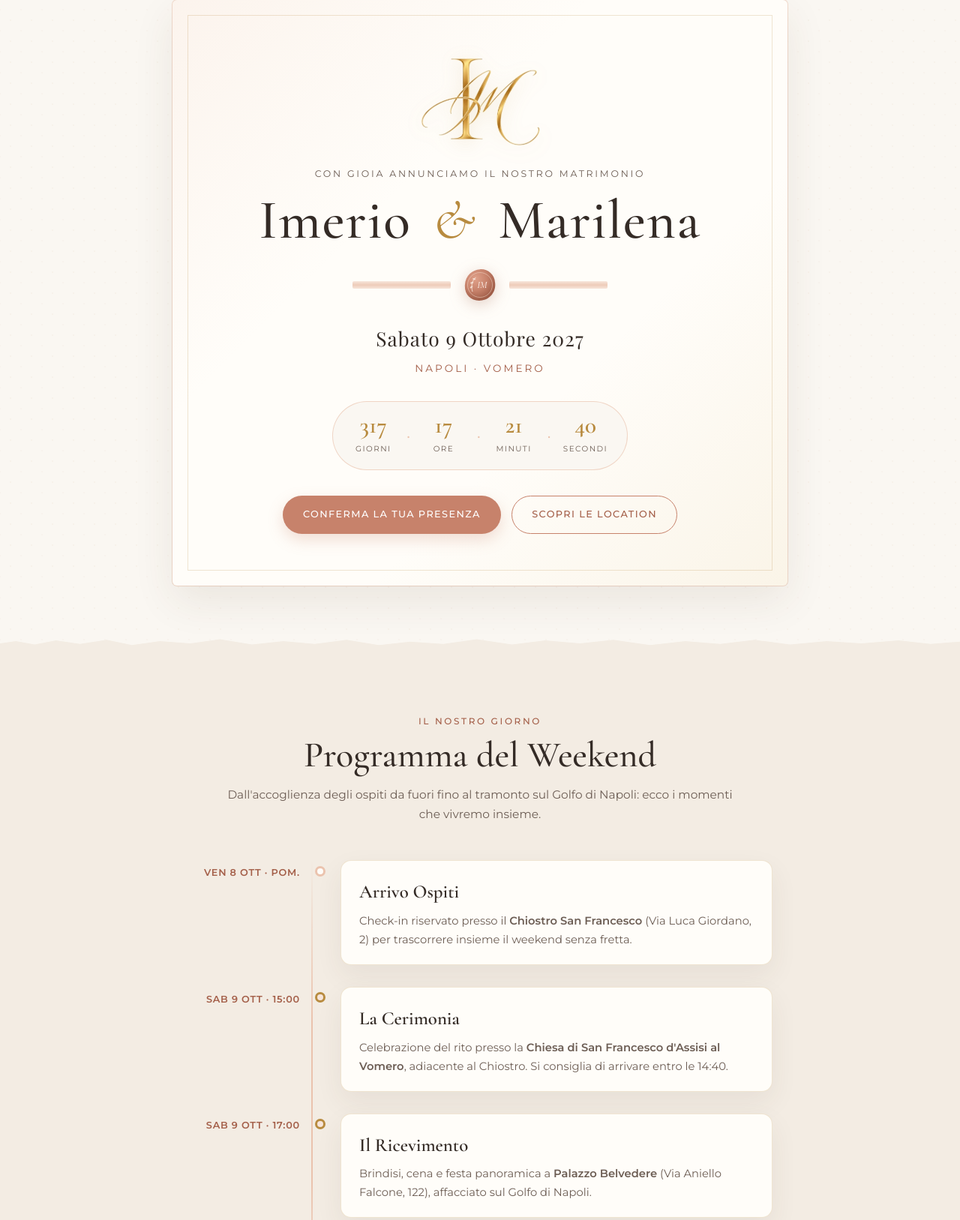
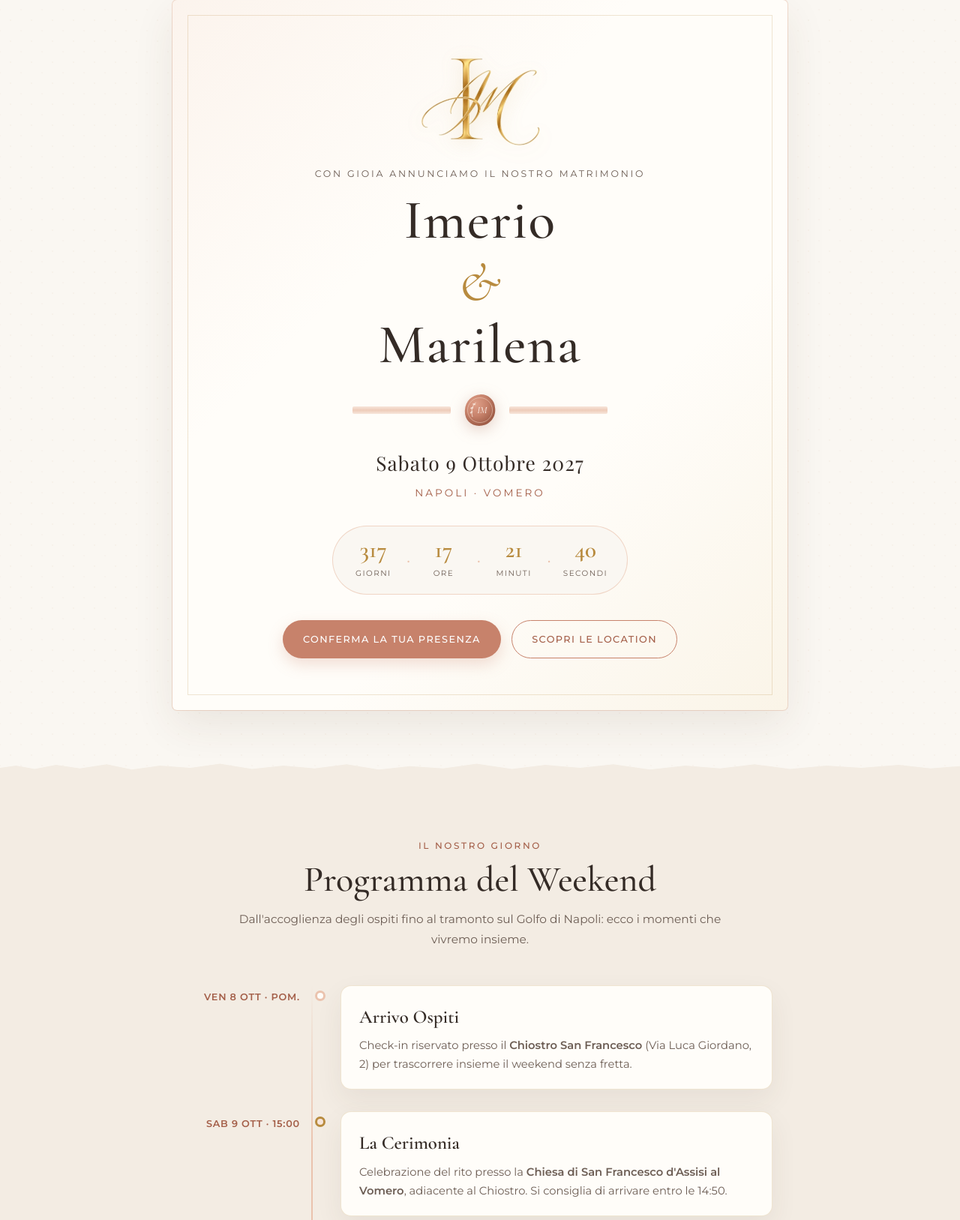
Before and after one commit to imerioSp/MatrimonioImerioMarilena, a plain HTML site: page index.html in a window 1280 px wide. Shown: the part 127-1754 px from the top of the page at 75% size. Drawn offline with nearby package versions, Linux system fonts and the light colour scheme; a web font is replaced by a local one.

Commit message:
Nomi su tre righe, testo ospiti aggiornato e orario arrivo 14:50

```diff
--- a/css/style.css
+++ b/css/style.css
@@ -240,10 +240,11 @@ a:hover {
 }
 
 .couple-names .amp {
+  display: block;
   font-style: italic;
   color: var(--gold);
   font-weight: 400;
-  margin: 0 0.15em;
+  margin: 0.08em 0;
 }
 
 .wax-divider {
--- a/index.html
+++ b/index.html
@@ -139,7 +139,7 @@
           <p class="section-kicker">Il Nostro Giorno</p>
           <h2 class="section-title">Programma del Weekend</h2>
           <p class="section-lead">
-            Dall'accoglienza degli ospiti da fuori fino al tramonto sul Golfo di Napoli: ecco i momenti che vivremo insieme.
+            Dall'accoglienza degli ospiti fino al tramonto sul Golfo di Napoli: ecco i momenti che vivremo insieme.
           </p>
         </div>
 
@@ -158,7 +158,7 @@
             <div class="timeline-dot timeline-dot-gold"></div>
             <div class="timeline-content">
               <h3>La Cerimonia</h3>
-              <p>Celebrazione del rito presso la <strong>Chiesa di San Francesco d'Assisi al Vomero</strong>, adiacente al Chiostro. Si consiglia di arrivare entro le 14:40.</p>
+              <p>Celebrazione del rito presso la <strong>Chiesa di San Francesco d'Assisi al Vomero</strong>, adiacente al Chiostro. Si consiglia di arrivare entro le 14:50.</p>
             </div>
           </article>
 
@@ -298,7 +298,7 @@
       </div>
     </section>
 
-    <!-- Ospitalità per ospiti da fuori -->
+    <!-- Ospitalità per ospiti -->
     <section class="section section-tinted" id="ospitalita">
       <div class="container">
         <div class="hospitality-card reveal" data-location="chiostro">
@@ -567,7 +567,7 @@
           <details class="faq-item">
             <summary>A che ora conviene arrivare in chiesa?</summary>
             <p>
-              La cerimonia inizia puntualmente alle <strong>15:00</strong> presso la Chiesa di San Francesco d'Assisi al Vomero. Consigliamo di accomodarsi entro le <strong>14:40</strong>.
+              La cerimonia inizia puntualmente alle <strong>15:00</strong> presso la Chiesa di San Francesco d'Assisi al Vomero. Consigliamo di accomodarsi entro le <strong>14:50</strong>.
             </p>
           </details>
 
```
